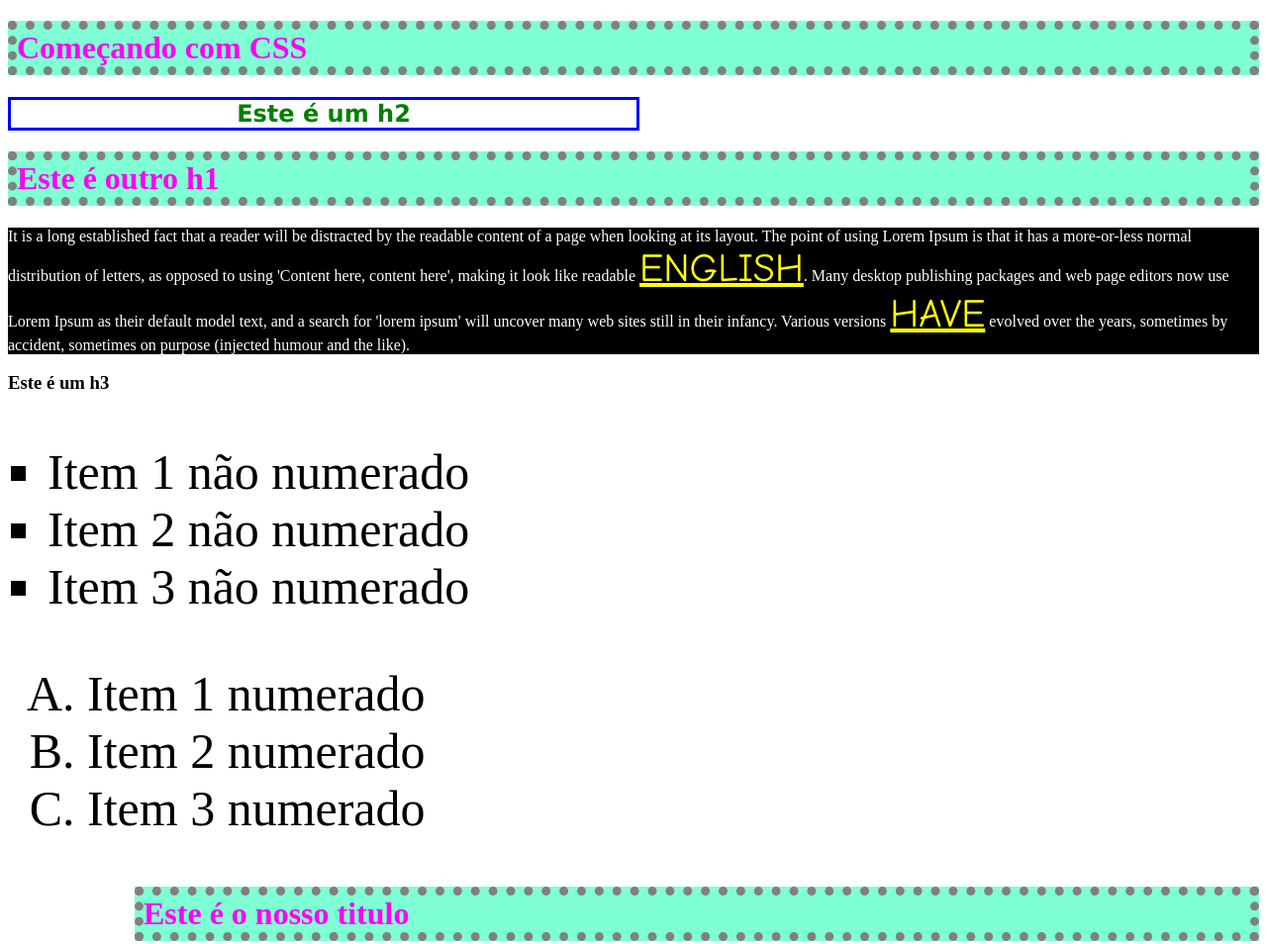
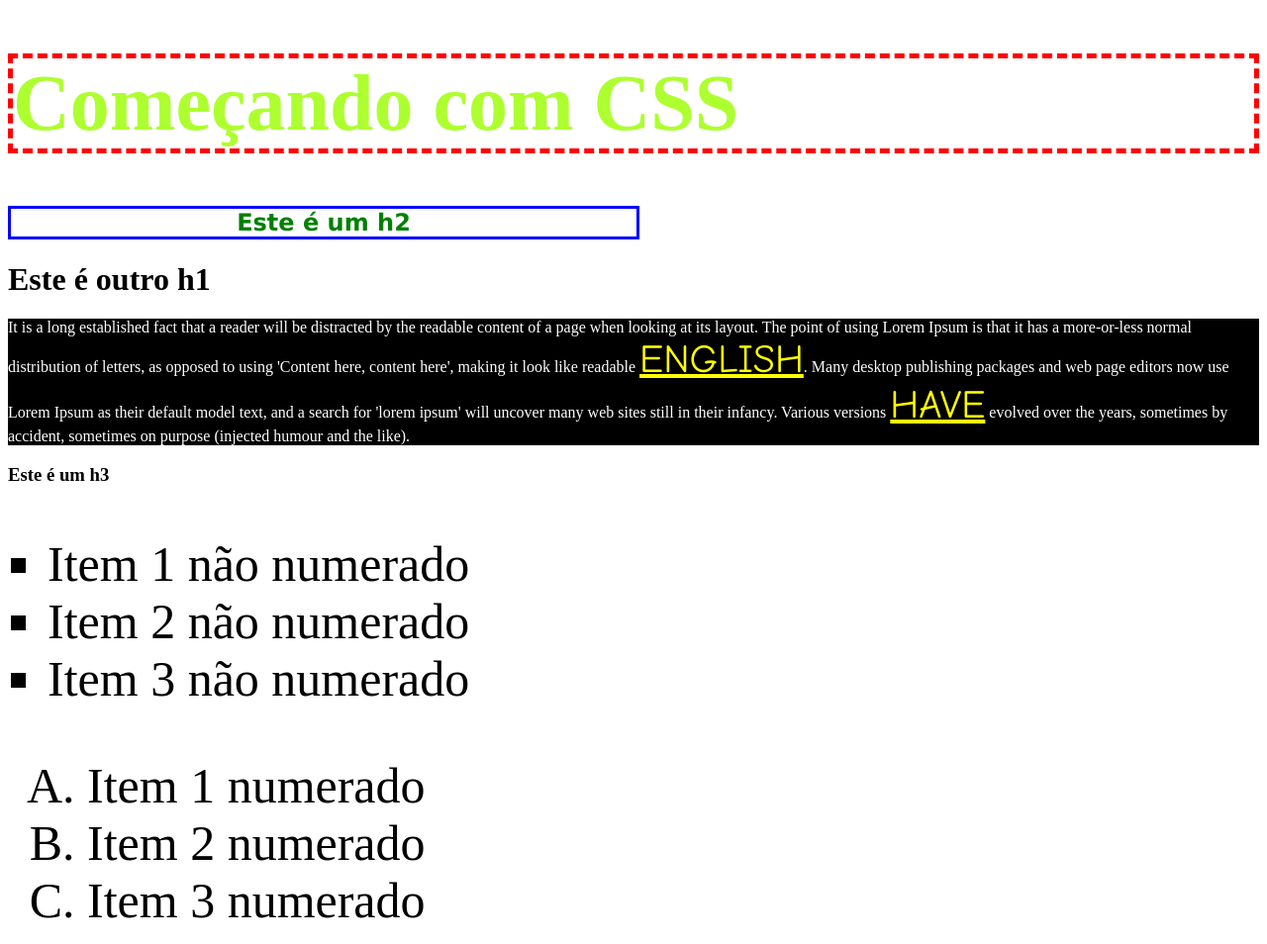
Before and after one commit to Andreiasantoss/css_playground, a plain HTML site: page index.html in a window 1280 px wide. Shown: the top 954 px of the page at 99% size. Drawn offline with Linux system fonts and the light colour scheme.

Commit message:
introdução ao cascade e especificidade

```diff
--- a/css/style.css
+++ b/css/style.css
@@ -1,10 +1,4 @@
-h1{
-    color:rgb(255, 0, 242);
-    font-siza: 3rem;
-    background-color: aquamarine;
-    border: 9px dotted gray;
-    windth: 50%
-}
+
 
 h2{
     font-family: 'Lucida Sans';
@@ -48,4 +42,17 @@ ol{
     margin-left: 5rem;
 
 }
+
+/* Explicando cascade e especificidade */
+
+.titulo-pagina {
+    font-size: 5rem;
+    border: 5px solid red;
+    color: red;
+
 }
+
+.titulo {
+    border-style: dashed;
+    color: greenyellow;
+}
--- a/index.html
+++ b/index.html
@@ -8,7 +8,7 @@
 <link rel="stylesheet" href="./css/style.css">
 </head>
 <body>
-      <h1>Começando com CSS</h1>
+      <h1 class="titulo titulo-pagina">Começando com CSS</h1>
 <h2>Este é um h2</h2>
 <h1>Este é outro h1</h1>
 <p>
```
